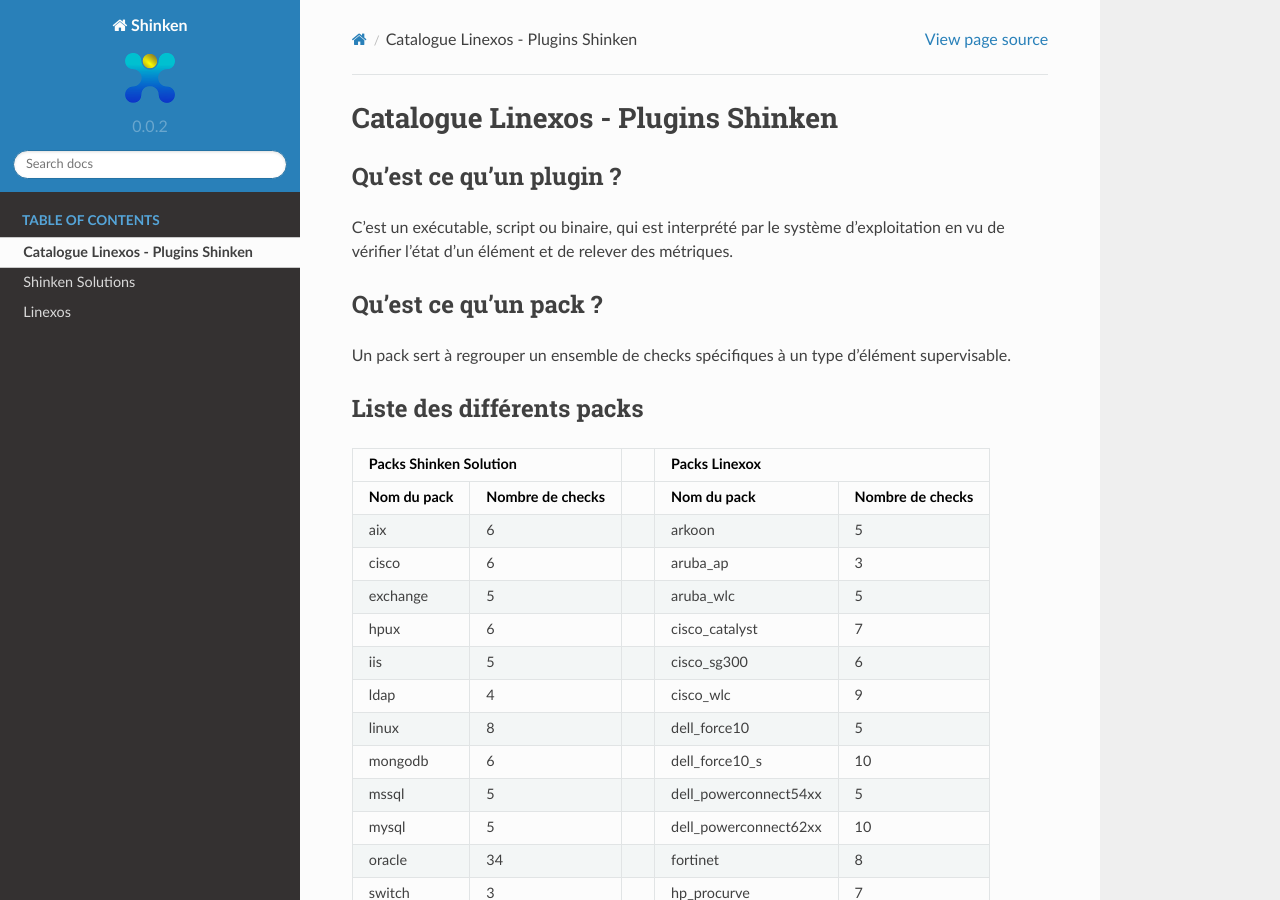
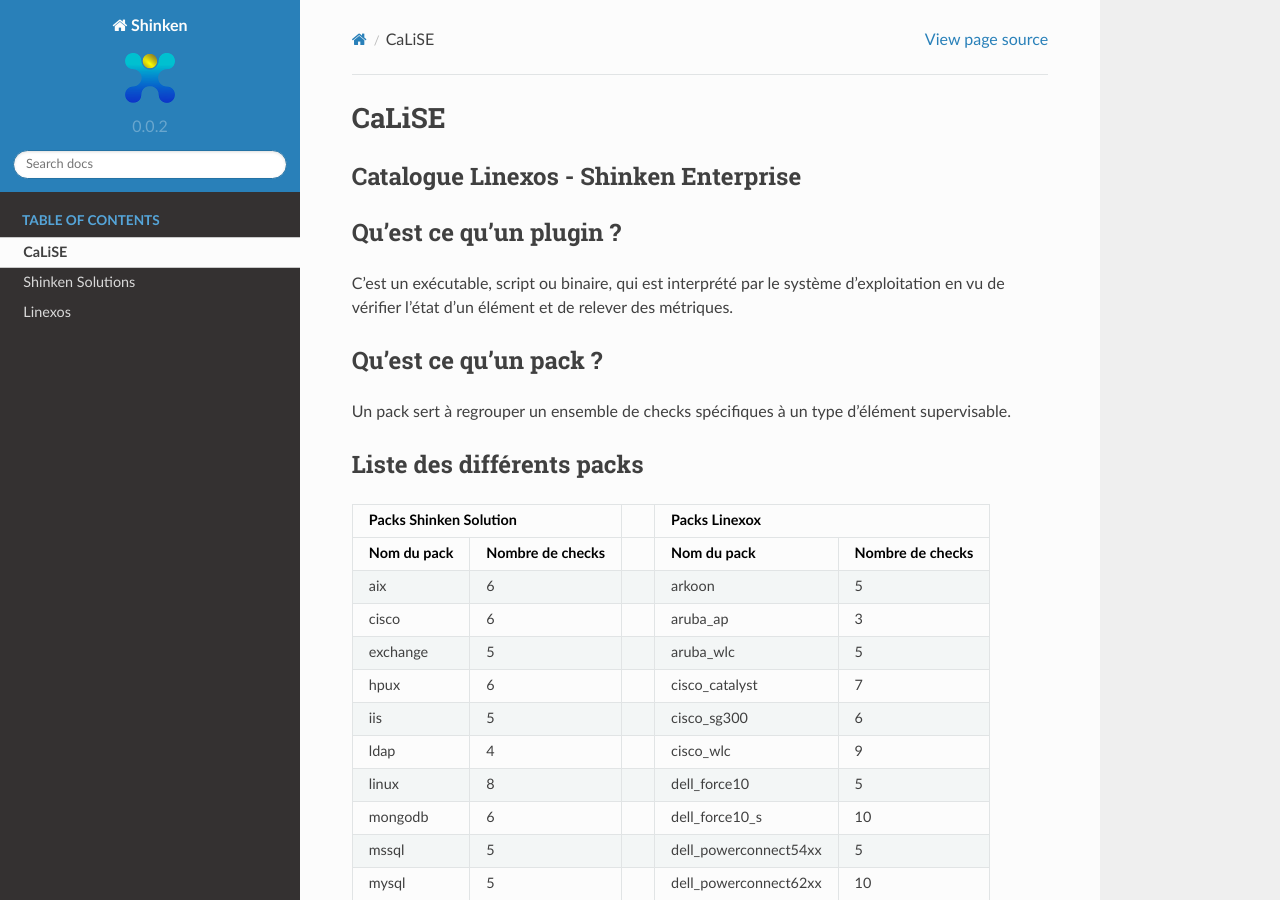
Before and after one commit to Geoglinexos/readthedocs, a Sphinx documentation site: the page built from source/index.rst, in a window 1280 px wide and 900 px high. Built offline with Sphinx 7.4.7 and the Read the Docs theme 2.0.0, drawn with Linux system fonts in a browser that asks for light colours; pages that are not in the unit, such as notebooks, are missing from menus.

Commit message:
title changed

```diff
--- a/source/index.rst
+++ b/source/index.rst
@@ -3,9 +3,12 @@
    You can adapt this file completely to your liking, but it should at least
    contain the root `toctree` directive.
 
-###################################
-Catalogue Linexos - Plugins Shinken
-###################################
+########
+CaLiSE
+########
+
+Catalogue Linexos - Shinken Enterprise
+**************************************
 
 Qu'est ce qu'un plugin ?
 ************************
```
